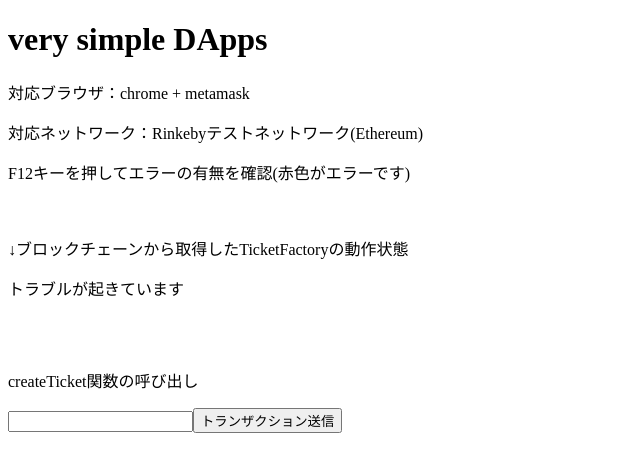
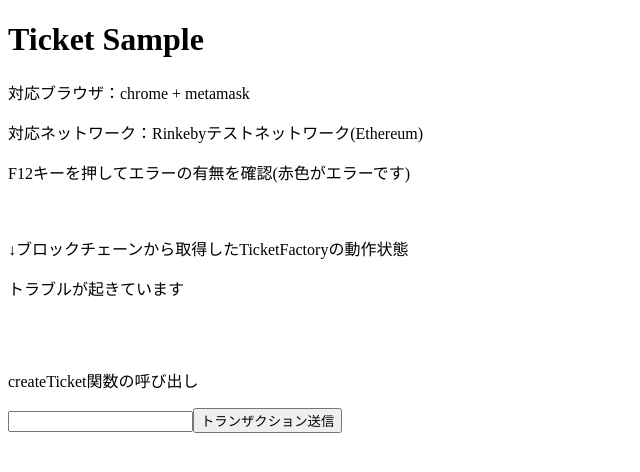
Before and after one commit to nandemotoken/TicketSample, a plain HTML site: page index.html in a window 1280 px wide. Shown: the whole page, without its empty margins (0-640 px from the left). Drawn offline with Linux system fonts and the light colour scheme; a script that the page names is missing.

Commit message:
Update index.html

```diff
--- a/index.html
+++ b/index.html
@@ -10,7 +10,7 @@
 </head>
 
 <body>
-    <h1>very simple DApps</h1>
+    <h1>Ticket Sample</h1>
     <p>対応ブラウザ：chrome + metamask</p>
     <p>対応ネットワーク：Rinkebyテストネットワーク(Ethereum)</p>
     <p>F12キーを押してエラーの有無を確認(赤色がエラーです)</p><br><br>
```
